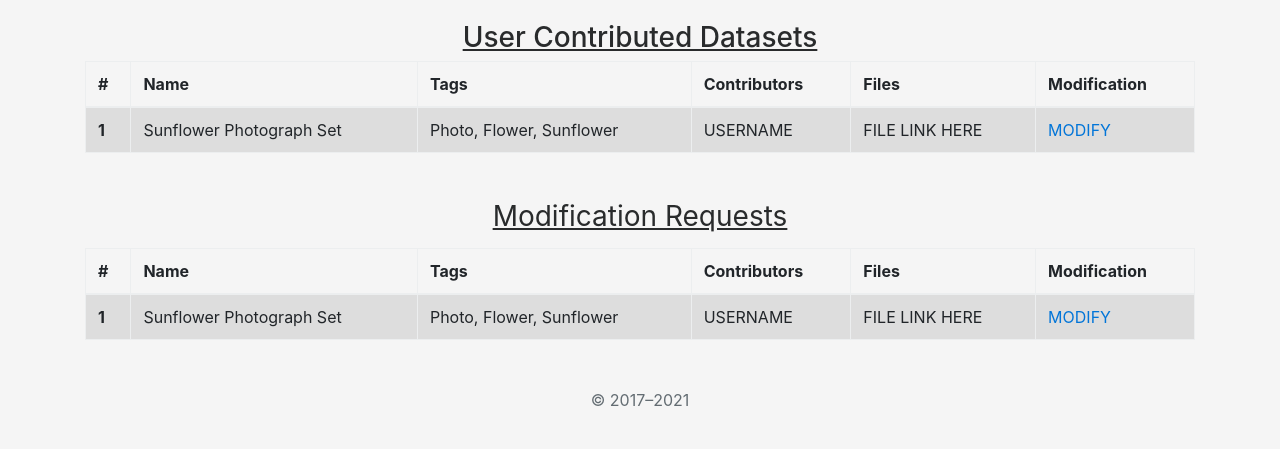
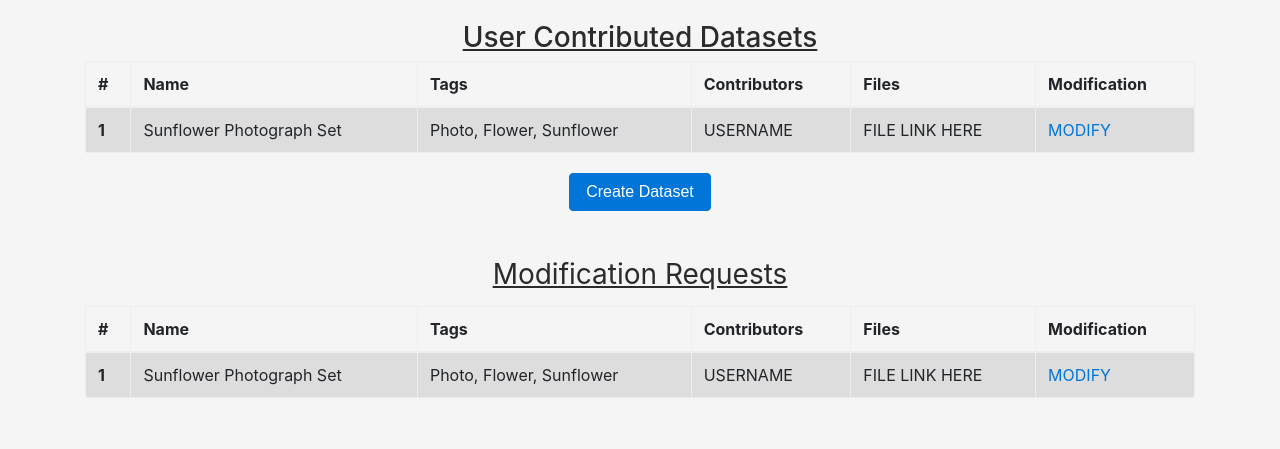
Before and after one commit to dbgilson/CrowdsourcingDatasetPlatform, a PHP site: page /User.php in a window 1280 px wide. Shown: the part 294-743 px from the top of the page. Run offline with PHP 8.4, Linux system fonts and the light colour scheme; the visitor is signed in with stand-in values (Sample User, id 1); data that the repository does not hold is empty; some libraries are stand-ins or nearby versions.

Commit message:
Update User.php with Data Upload Button

```diff
--- a/Crowdsourcing Dataset Frontend/Pages/User.php
+++ b/Crowdsourcing Dataset Frontend/Pages/User.php
@@ -97,7 +97,7 @@ else {
                 </tr>
             </tbody>
         </table>
-
+        <a href="UploadData.php"><button type="button" class="w-35 mt-1 btn btn-m btn-primary">Create Dataset</button></a>
         <h1 class="h3 mt-5 mb-3 fw-normal u"><u>Modification Requests</u></h1>
 
         <table class="table table-striped table-bordered" id="userTable">
```
